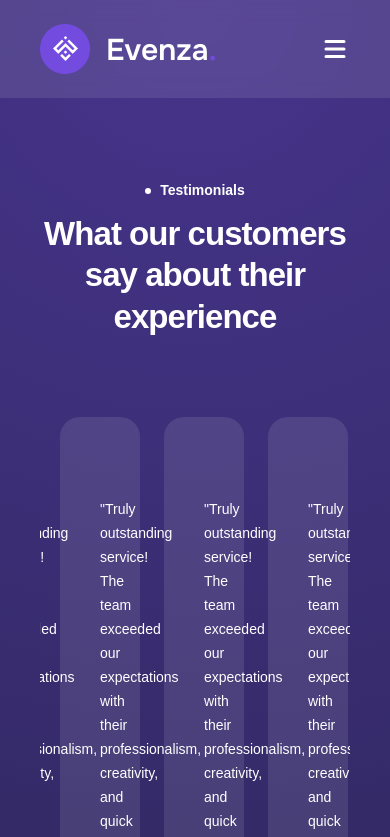
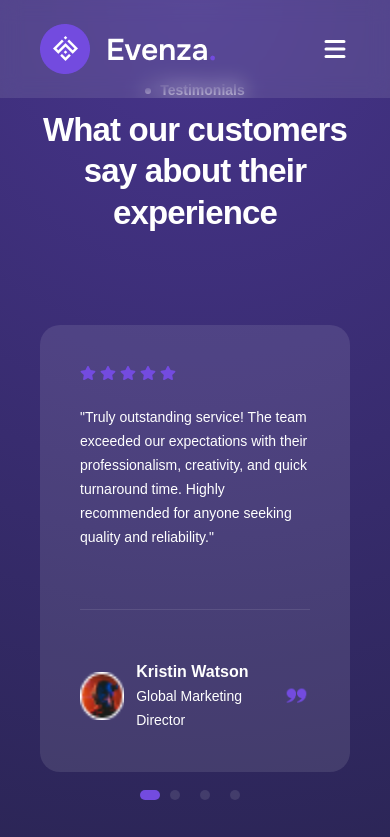
Before and after one commit to DOLA-DOLA-AKTER/Evenza-Project-react, a React (Vite) app: page /testimonials in a window 390 px wide. Shown: the top 837 px of the page. Built offline with nearby package versions, Linux system fonts and the light colour scheme.

Commit message:
evenza project

```diff
--- a/src/Components/Blog/Blog.jsx
+++ b/src/Components/Blog/Blog.jsx
@@ -7,24 +7,24 @@ import blogImg3 from '../assets/blog-img3.png'
 import pricingBenefit from '../assets/pricing-benefit.png'
 
 // Components
-import SectionHeading2 from '../Container/SectionHeading'
 import Peragraph from '../Container/Peragraph'
 import Heading3 from '../Container/Heading3'
 import Container from '../Container/Container'
 import BlogCard from './BlogCard'
+import SectionHeading from '../Container/SectionHeading'
 
 
 const Blog = () => {
     return (
-        <div className='py-25 lg:px-0 px-5'>
+        <div>
             <Container>
-                <SectionHeading2
-                    about="Latest Blog"
-                    heading="Explore our latest insights stories
-            and updates"
-                    className='justify-center'
-                    classNames='md:w-184 w-full mx-auto text-center'
-                />
+                <div className='md:w-184 w-full block mx-auto text-center'>
+                    <SectionHeading
+                        secheading='flex flex-col items-center'
+                        peragraph="Latest Blog"
+                        heading='Explore our latest insights stories and updates'
+                    />
+                </div>
                 <div className='grid lg:grid-cols-2 grid-cols-1 gap-10 items-center pt-20'>
                     <div>
                         <BlogCard
--- a/src/Components/Container/SecHeading.jsx
+++ /dev/null
@@ -1,17 +0,0 @@
-import React from 'react'
-
-const SecHeading = ({peragraph, title, className}) => {
-    return (
-        <div>
-            <div className='flex items-center justify-center gap-2.25'>
-                <div className='w-1.5 h-1.5 rounded-full bg-white'></div>
-                <p className='text-[14px] text-white font-semibold'>{peragraph}</p>
-            </div>
-            <h2 className={`lg:text-[48px] md:text-[40px] text-[33px] font-semibold md:leading-13 leading-tight tracking-[-0.96px] text-white md:w-160 w-full mx-auto text-center pt-3 ${className}`}>
-                {title}
-            </h2>
-        </div>
-    )
-}
-
-export default SecHeading
--- a/src/Components/FAQ/Accordion.jsx
+++ b/src/Components/FAQ/Accordion.jsx
@@ -36,8 +36,8 @@ const Accordion = ({ title, decs }) => {
 
       {/* Smooth Content */}
       <div
-        className={`transition-all duration-300 ease-in-out overflow-hidden ${open ? "max-h-[500px] opacity-100" : "max-h-0 opacity-0"}`}>
-        <div className="p-4 md:p-5 border border-t-black/10 border border-[#F6F6F7]">
+        className={`transition-all duration-300 ease-in-out overflow-hidden ${open ? "max-h-125 opacity-100" : "max-h-0 opacity-0"}`}>
+        <div className="p-4 md:p-5 border-t-black/10 border border-[#F6F6F7]">
           <p className="text-gray">
             {decs}
           </p>
--- a/src/Components/FAQ/FAQ.jsx
+++ b/src/Components/FAQ/FAQ.jsx
@@ -4,15 +4,15 @@ import Container from '../Container/Container'
 import faqsImage from '../assets/faqs-image.png'
 import Heading3 from '../Container/Heading3'
 import Peragraph from '../Container/Peragraph'
-import SectionHeading2 from '../Container/SectionHeading'
 import Accordion from './Accordion'
+import SectionHeading from '../Container/SectionHeading'
 
 const FAQ = () => {
   return (
-    <div className='py-25 px-5 lg:px-0'>
+    <div>
         <Container>
             <div className='grid lg:grid-cols-[4fr_8fr] grid-cols-1 gap-10'>
-                <div className='relative'>
+                <div className='relative md:w-100 md:h-140' >
                     <div>
                         <img src={faqsImage} alt="faqsImage" />
                     </div>
@@ -31,9 +31,10 @@ const FAQ = () => {
                         </div>
                     </div>
                 </div>
+
                 <div>
-                    <SectionHeading2
-                    about="FAQ's"
+                    <SectionHeading
+                    peragraph="FAQ's"
                     heading='What our customers say about their
                     experience'
                     />
@@ -63,7 +64,6 @@ const FAQ = () => {
                         />
                     </div>
                 </div>
-
             </div>
         </Container>
 
--- a/src/Components/Footer/Footer.jsx
+++ b/src/Components/Footer/Footer.jsx
@@ -15,7 +15,7 @@ import Heading3 from '../Container/Heading3'
 
 const Footer = () => {
     return (
-        <div className='bg-[radial-gradient(circle_at_top,#47348C_0%,#161A2D_100%)] pt-20 px-5 lg:px-0'>
+        <div className='bg-[radial-gradient(circle_at_top,#47348C_0%,#161A2D_100%)]'>
             <Container>
                 <div className='flex flex-wrap justify-between items-center px-5 lg:px-0'>
                     <div>
--- a/src/Components/Testimonials/Testimonials.jsx
+++ b/src/Components/Testimonials/Testimonials.jsx
@@ -1,23 +1,27 @@
 import React from 'react'
 import supportsLogo from '../assets/supports-logo.png'
 import Container from '../Container/Container'
-import SectionHeading from '../Container/SecHeading'
 import Peragraph from '../Container/Peragraph'
 import Testimonialslider from './Testimonialslider'
+import SectionHeading from '../Container/SectionHeading'
 
 
 const Testimonials = () => {
 
     return (
-        <div className='bg-[radial-gradient(circle_at_top,#47348C_0%,#161A2D_100%)] py-25 lg:px-0 px-5'>
+        <div className='bg-[radial-gradient(circle_at_top,#47348C_0%,#161A2D_100%)]'>
             <Container>
-                <SectionHeading
-                    peragraph='Testimonials'
-                    title='What our customers say about their
-                experience'
-                    className='md:w-197 w-full'
-                />
-                <Testimonialslider/>
+                <div className='md:w-195 w-full block mx-auto text-center'>
+                    <SectionHeading
+                        secheading='flex flex-col items-center'
+                        peragraph="Testimonials"
+                        heading='What our customers say about their experience'
+                        circle='bg-white'
+                        peragraphCSS='text-white'
+                        headingCSS='text-white'
+                    />
+                </div>
+                <Testimonialslider />
                 <Peragraph className='py-15 text-white text-center'>
                     Supported by Brands That Inspire Innovation
                 </Peragraph>
--- a/src/Components/Testimonials/Testimonialslider.jsx
+++ b/src/Components/Testimonials/Testimonialslider.jsx
@@ -40,6 +40,21 @@ const Testimonialslider = () => {
         customPaging: i => (
             <div className="dot-bar"></div>
         ),
+        responsive: [
+            {
+            breakpoint: 1170, // Tablet
+            settings: {
+                slidesToShow: 2,
+            }
+        },
+        {
+            breakpoint: 768, // Mobile
+            settings: {
+                slidesToShow: 1,
+            }
+        }
+    ]
+
     };
 
     return (
--- a/src/Components/Video/Video.jsx
+++ b/src/Components/Video/Video.jsx
@@ -3,6 +3,8 @@ import playButton from '../assets/play-button.png'
 import evenza from '../assets/evenza.mp4'
 import Modal from '@mui/material/Modal';
 import Box from '@mui/material/Box';
+import { IoIosClose } from "react-icons/io";
+
 
 
 const Video = () => {
@@ -35,12 +37,18 @@ const Video = () => {
 
       <Modal
         open={open}
-        onClose={handleClose}
         aria-labelledby="modal-modal-title"
         aria-describedby="modal-modal-description"
       >
-        <Box sx={style}>
-          <video className='w-full h-full' src={evenza} controls autoPlay ></video>
+        <Box sx={style} className='relative w-250 block mx-auto'>
+          <video className='w-full object-cover' src={evenza} controls autoPlay ></video>
+          <div className='absolute top-0 right-0'>
+            <button
+              onClick={handleClose}
+              className='hover:bg-red-500 bg-gray text-3xl font-bold p-2.5 cursor-pointer duration-300'>
+              <IoIosClose />
+            </button>
+          </div>
         </Box>
       </Modal>
 
--- a/src/Components/Video/Video2.jsx
+++ b/src/Components/Video/Video2.jsx
@@ -1,6 +1,7 @@
 import React, { useState } from 'react'
 import playButton from '../assets/play-button.png'
 import evenza from '../assets/evenza.mp4'
+import { IoIosClose } from "react-icons/io";
 
 
 const Video2 = () => {
@@ -10,32 +11,31 @@ const Video2 = () => {
     const handlePlay = () => {
         setShow(true)
     }
-
     const handleClose = () => {
         setShow(false)
     }
 
     return (
-        <div className='bg-[url(./Components/assets/bg-img-2.png)] bg-no-repeat bg-center bg-cover w-full lg:h-[800px] h-100 flex items-center justify-center'>
-            {
-                !show && (
-                    <div onClick={handlePlay} className='bg-primary rounded-full flex items-center justify-center md:w-25 w-20 md:h-25 h-20 animate-pulse cursor-pointer'>
+        <div className='bg-[url(./Components/assets/bg-img-2.png)] bg-no-repeat bg-center bg-cover w-full lg:h-200 h-100 flex items-center justify-center'>
+
+                    <div onClick={handlePlay} className={`bg-primary rounded-full flex items-center justify-center md:w-25 w-20 md:h-25 h-20 animate-pulse cursor-pointer ${show ? "hidden" : "block"}`}>
                         <div>
                             <img src={playButton} alt="playButton" />
                         </div>
                     </div>
-                )
-            }
+
             {
                 show && (
-                    <video
-                        src={evenza}
-                        autoPlay
-                        controls
-                        onClick={handleClose}
-                        className='w-full object-cover cursor-pointer'
-                    />
-
+                    <div className='relative w-250 block mx-auto z-10'>
+                        <video src={evenza} controls autoPlay className='w-full object-cover'></video>
+                        <div className='absolute top-0 right-0'>
+                            <button
+                            onClick={handleClose}
+                            className='hover:bg-red-500 bg-gray text-3xl font-bold p-2.5 cursor-pointer duration-300'>
+                                <IoIosClose />
+                            </button>
+                        </div>
+                    </div>
                 )
             }
 
```
